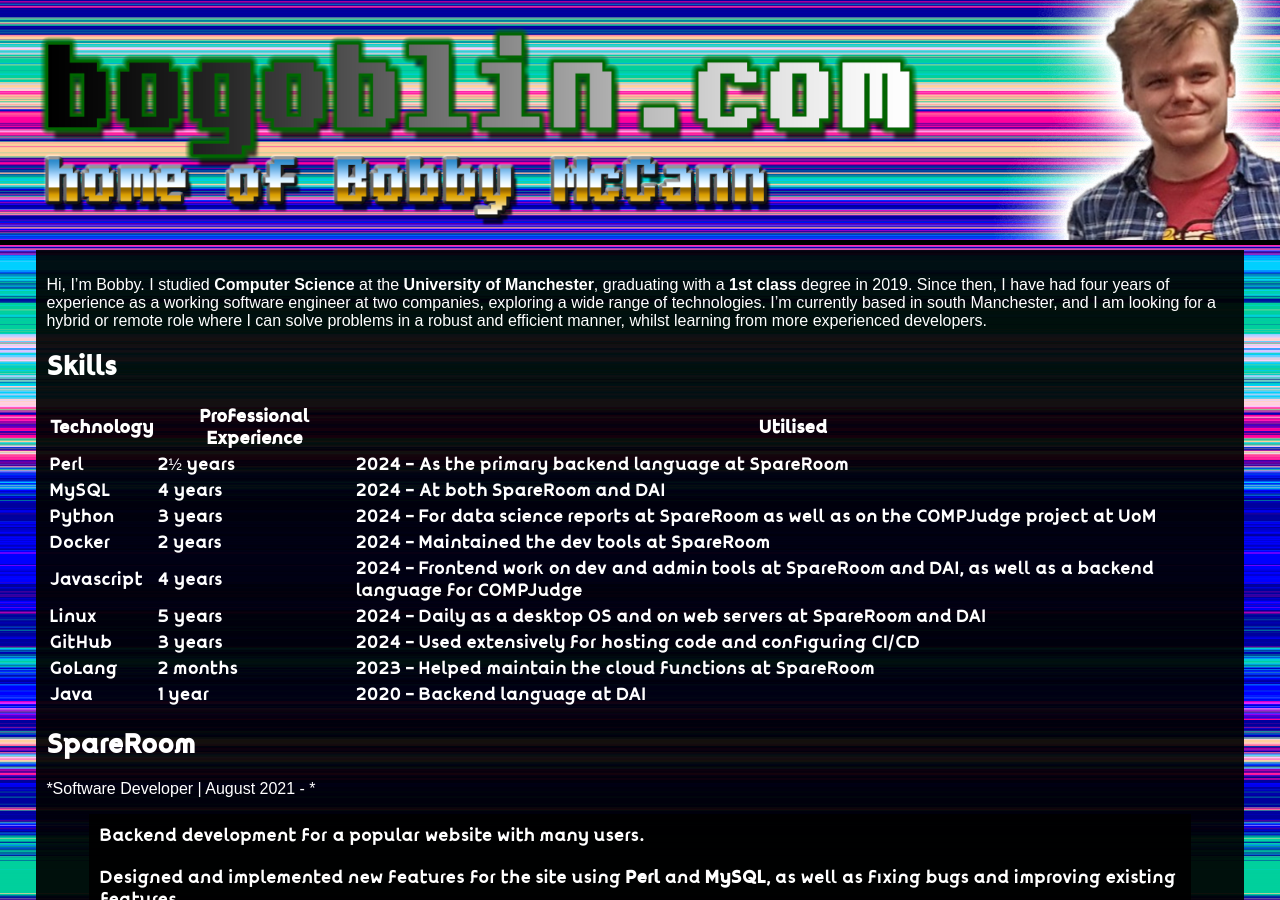
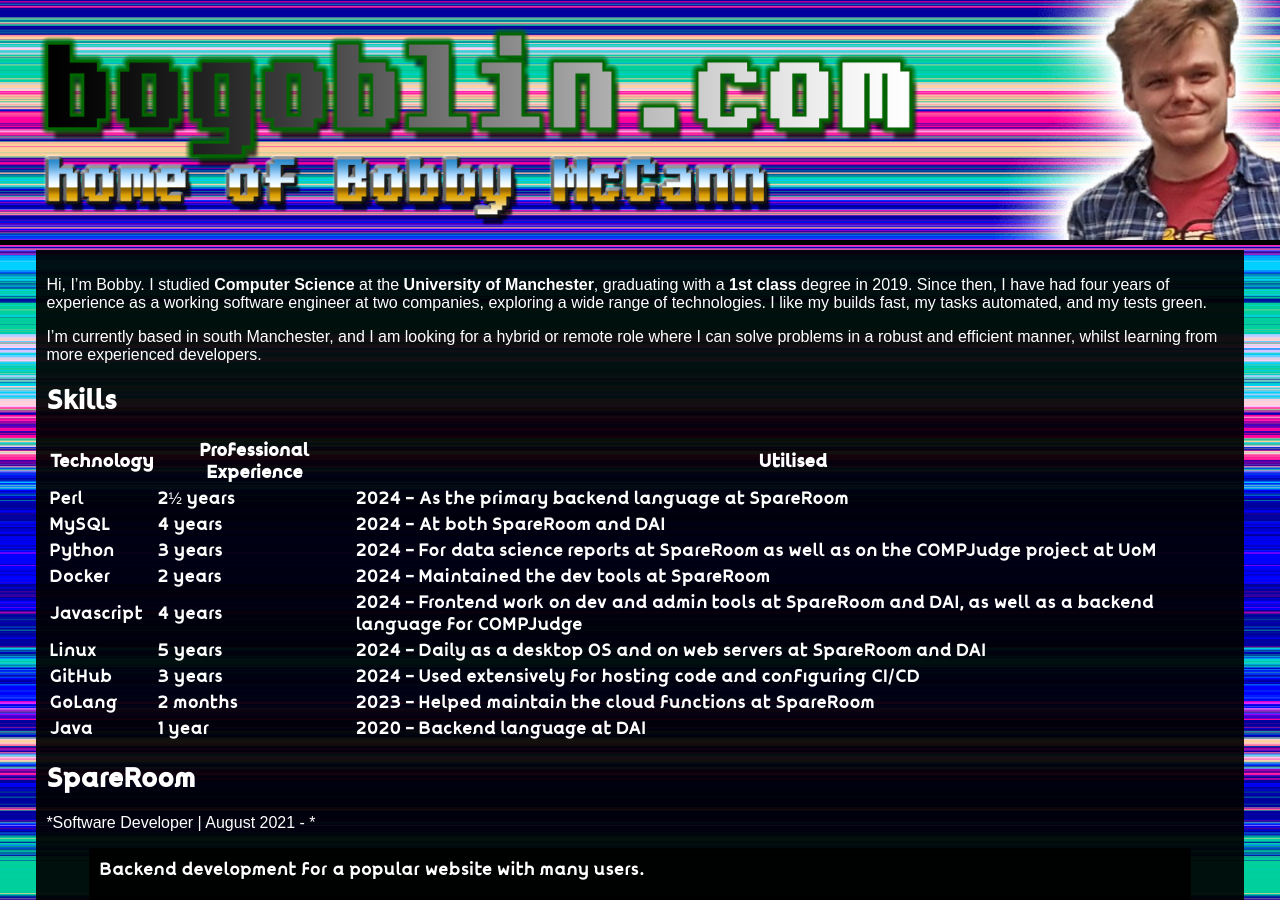
Before and after one commit to bogoblin/bobbyweb, a Jekyll site: the page built from cv/cv.md, in a window 1280 px wide and 900 px high. Built offline with Jekyll 4.4.1, drawn with Linux system fonts in a browser that asks for light colours; our own code applies the rules of GitHub Pages for plain Markdown files.

Commit message:
Add quip

```diff
--- a/cv/cv.md
+++ b/cv/cv.md
@@ -1,7 +1,10 @@
 Hi, I'm Bobby. I studied **Computer Science** at the **University of Manchester**,
 graduating with a **1st class** degree in 2019. Since then, I have had four
 years of experience as a working software engineer at two companies, exploring
-a wide range of technologies. I'm currently based in south Manchester, and I am
+a wide range of technologies. I like my builds fast, my tasks automated,
+and my tests green.
+
+I'm currently based in south Manchester, and I am
 looking for a hybrid or remote role where I can solve problems
 in a robust and efficient manner, whilst learning from more experienced
 developers.
--- a/cv/index.html
+++ b/cv/index.html
@@ -46,7 +46,8 @@ a:hover.button {
             <a href="Bobby_W_McCann_CV.pdf" class="button noprint">🗎 PDF Version</a>
         </div>
     </div>
-    <div class="content"><p>Hi, I’m Bobby. I studied <strong>Computer Science</strong> at the <strong>University of Manchester</strong>, graduating with a <strong>1st class</strong> degree in 2019. Since then, I have had four years of experience as a working software engineer at two companies, exploring a wide range of technologies. I’m currently based in south Manchester, and I am looking for a hybrid or remote role where I can solve problems in a robust and efficient manner, whilst learning from more experienced developers.</p>
+    <div class="content"><p>Hi, I’m Bobby. I studied <strong>Computer Science</strong> at the <strong>University of Manchester</strong>, graduating with a <strong>1st class</strong> degree in 2019. Since then, I have had four years of experience as a working software engineer at two companies, exploring a wide range of technologies. I like my builds fast, my tasks automated, and my tests green.</p>
+<p>I’m currently based in south Manchester, and I am looking for a hybrid or remote role where I can solve problems in a robust and efficient manner, whilst learning from more experienced developers.</p>
 <h2 id="skills">Skills</h2>
 <table>
 <colgroup>
```
Also changed, not shown: 1 other file.
